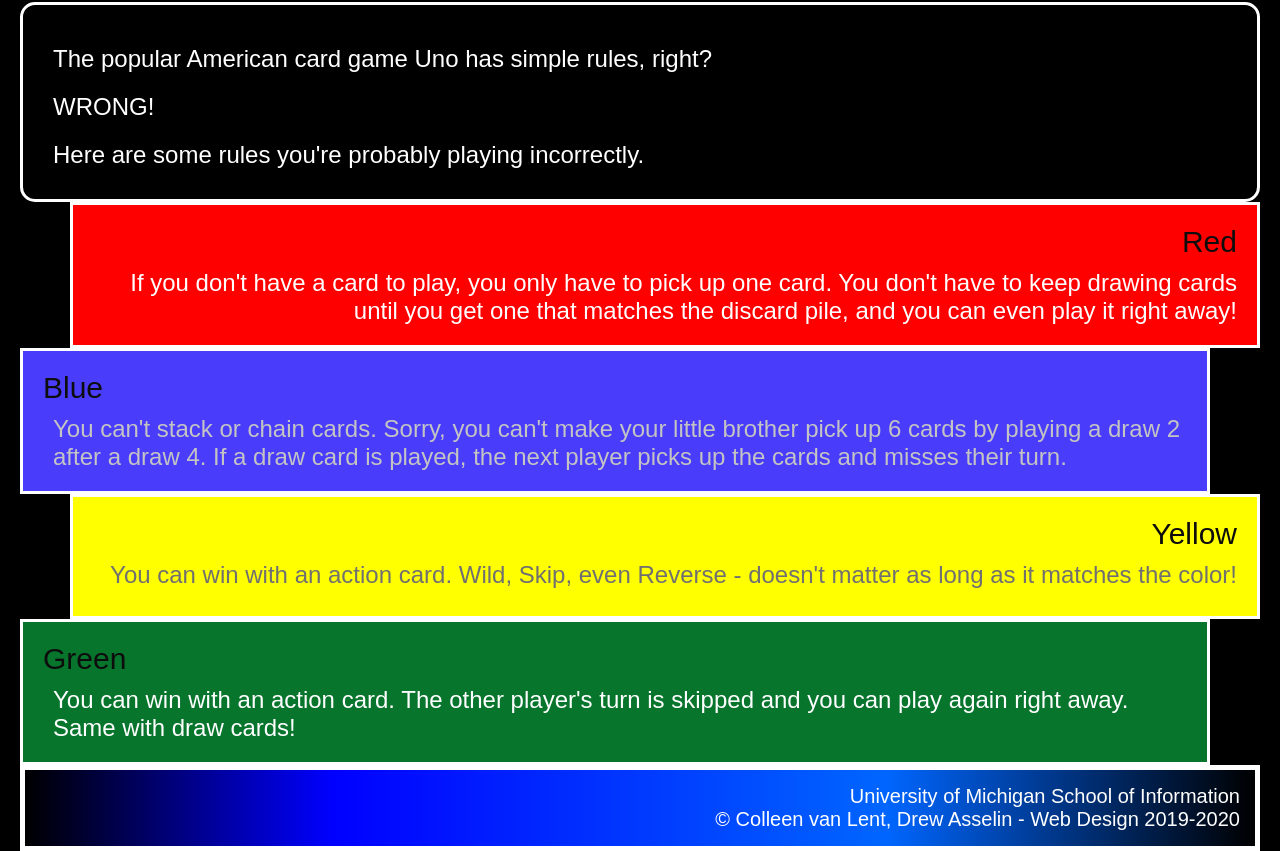
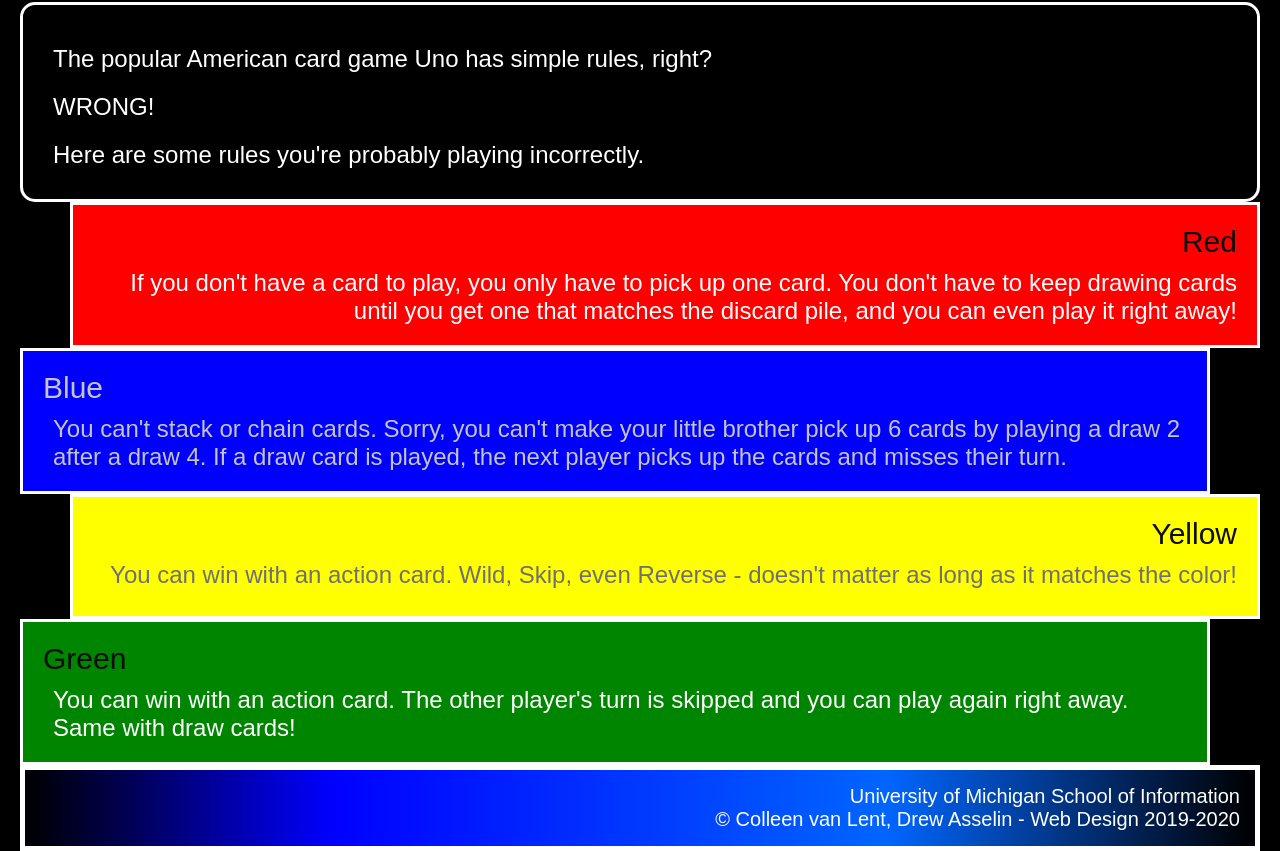
Before and after one commit to sskkyylu/hw2-2023, a plain HTML site: page index.html in a window 1280 px wide. Shown: the part 316-1167 px from the top of the page. Drawn offline with Linux system fonts and the light colour scheme.

Commit message:
Add files via upload

```diff
--- a/css/style.css
+++ b/css/style.css
@@ -53,10 +53,14 @@ div.red{
 }
 
 div.blue{
-	background-color: #493CFA;
+	background-color: #0000FF;
 	margin-right: 50px;
 	border: 2px 5px 0px 0px;
-	color: #c4c4c4
+	color: #C4C4C4
+}
+
+div.blue h2{
+	color:#C4C4C4
 }
 
 div.yellow{
@@ -64,11 +68,14 @@ div.yellow{
 	text-align: right;
 	margin-left: 50px;
 	border: 0px 0px 2px 5px;
+}
+
+div.yellow p{
 	color: #707070
 }
 
 div.green{
-	background-color: #08752D;
+	background-color: #008500;
 	margin-right: 50px;
 	border: 2px 5px 0px 0px;
 }
```
Also changed, not shown: index.html (+0 -1 lines).
